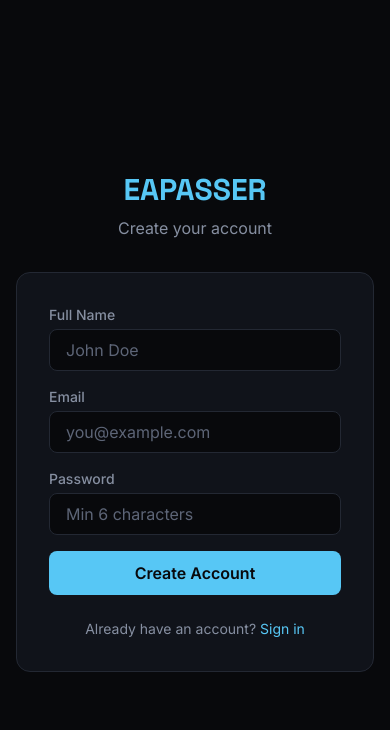
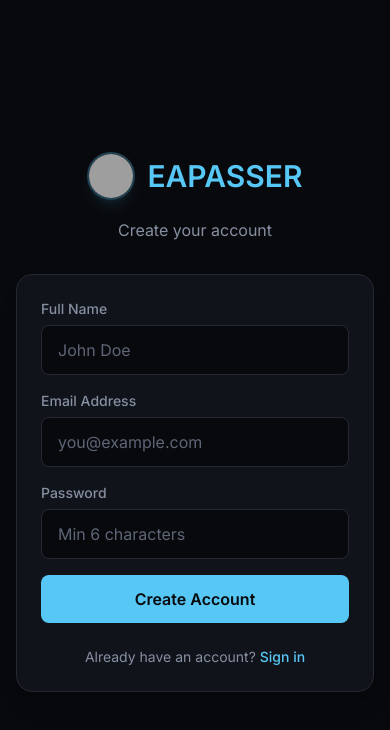
Before and after one commit to owolabirodwan10-crypto/the-ea-passer, a Next.js app: page /register in a window 390 px wide. Shown: the top 730 px of the page. Built offline with nearby package versions, Linux system fonts and the light colour scheme; no server answers; grey boxes are pictures that could not be loaded.

Commit message:
Fix: Premium design with logo, header, footer, and mobile responsiveness

```diff
--- a/src/app/dashboard/layout.tsx
+++ b/src/app/dashboard/layout.tsx
@@ -1,7 +1,9 @@
 "use client";
 
 import type React from "react";
+import { useState } from "react";
 import Link from "next/link";
+import Image from "next/image";
 import { usePathname } from "next/navigation";
 import {
   LayoutGrid,
@@ -10,6 +12,8 @@ import {
   User,
   LogOut,
   Home,
+  Menu,
+  X,
 } from "lucide-react";
 import { createBrowserSupabaseClient } from "@/lib/supabase-client";
 
@@ -27,6 +31,7 @@ export default function DashboardLayout({
 }) {
   const pathname = usePathname();
   const supabase = createBrowserSupabaseClient();
+  const [sidebarOpen, setSidebarOpen] = useState(false);
 
   const handleSignOut = async () => {
     await supabase.auth.signOut();
@@ -35,15 +40,34 @@ export default function DashboardLayout({
 
   return (
     <div className="min-h-screen bg-bg text-text">
+      {/* Mobile Menu Button */}
+      <button
+        onClick={() => setSidebarOpen(!sidebarOpen)}
+        className="lg:hidden fixed top-4 left-4 z-50 p-2 rounded-lg bg-surface border border-border text-text hover:bg-bg transition"
+      >
+        {sidebarOpen ? <X className="w-6 h-6" /> : <Menu className="w-6 h-6" />}
+      </button>
+
       {/* Sidebar */}
-      <aside className="fixed top-0 left-0 h-full w-64 bg-surface border-r border-border p-4 overflow-y-auto">
+      <aside
+        className={`fixed top-0 left-0 h-full w-72 bg-surface border-r border-border p-4 overflow-y-auto transition-transform duration-300 z-40 ${
+          sidebarOpen ? "translate-x-0" : "-translate-x-full lg:translate-x-0"
+        }`}
+      >
         <div className="mb-8">
-          <Link href="/">
-            <h1 className="text-xl font-bold text-primaryBright cursor-pointer hover:opacity-80 transition">
-              EAPASSER
-            </h1>
+          <Link href="/" className="flex items-center gap-3">
+            <div className="relative w-10 h-10 rounded-full overflow-hidden border-2 border-primaryBright/30 flex-shrink-0">
+              <Image
+                src="/icon.png"
+                alt="EAPASSER"
+                fill
+                className="object-cover"
+                priority
+              />
+            </div>
+            <span className="text-xl font-bold text-primaryBright">EAPASSER</span>
           </Link>
-          <p className="text-sm text-muted mt-1">Dashboard</p>
+          <p className="text-sm text-muted mt-2">Dashboard</p>
         </div>
 
         <nav className="space-y-1">
@@ -54,6 +78,7 @@ export default function DashboardLayout({
               <Link
                 key={item.href}
                 href={item.href}
+                onClick={() => setSidebarOpen(false)}
                 className={`flex items-center gap-3 px-4 py-2.5 rounded-lg transition ${
                   isActive
                     ? "bg-primaryBright/10 text-primaryBright"
@@ -61,12 +86,13 @@ export default function DashboardLayout({
                 }`}
               >
                 <Icon className="w-5 h-5" />
-                {item.label}
+                <span>{item.label}</span>
               </Link>
             );
           })}
           <Link
             href="/"
+            onClick={() => setSidebarOpen(false)}
             className="flex items-center gap-3 px-4 py-2.5 rounded-lg text-muted hover:text-text hover:bg-bg transition"
           >
             <Home className="w-5 h-5" />
@@ -82,8 +108,18 @@ export default function DashboardLayout({
         </nav>
       </aside>
 
+      {/* Overlay for mobile */}
+      {sidebarOpen && (
+        <div
+          className="fixed inset-0 bg-black/50 z-30 lg:hidden"
+          onClick={() => setSidebarOpen(false)}
+        />
+      )}
+
       {/* Main content */}
-      <main className="ml-64 p-8">{children}</main>
+      <main className="lg:ml-72 p-4 sm:p-6 lg:p-8 pt-16 lg:pt-8">
+        {children}
+      </main>
     </div>
   );
 }
--- a/src/app/login/page.tsx
+++ b/src/app/login/page.tsx
@@ -4,6 +4,7 @@ import { Suspense } from "react";
 import { useState } from "react";
 import { useSearchParams } from "next/navigation";
 import Link from "next/link";
+import Image from "next/image";
 import { createBrowserSupabaseClient } from "@/lib/supabase-client";
 
 function LoginForm() {
@@ -43,36 +44,47 @@ function LoginForm() {
   };
 
   return (
-    <div className="flex min-h-screen items-center justify-center bg-bg px-4">
+    <div className="flex min-h-screen items-center justify-center bg-bg px-4 py-8">
       <div className="w-full max-w-md">
         <div className="text-center mb-8">
-          <Link href="/">
-            <h1 className="text-4xl font-bold text-primaryBright cursor-pointer hover:opacity-80 transition">EAPASSER</h1>
+          <Link href="/" className="inline-block">
+            <div className="flex items-center justify-center gap-3">
+              <div className="relative w-12 h-12 rounded-full overflow-hidden border-2 border-primaryBright/30 shadow-lg shadow-primaryBright/10 flex-shrink-0">
+                <Image
+                  src="/icon.png"
+                  alt="EAPASSER"
+                  fill
+                  className="object-cover"
+                  priority
+                />
+              </div>
+              <span className="text-3xl font-bold text-primaryBright">EAPASSER</span>
+            </div>
           </Link>
-          <p className="text-muted mt-2">Sign in to your account</p>
+          <p className="text-muted mt-3">Sign in to your account</p>
         </div>
 
-        <div className="bg-surface p-8 rounded-card border border-border">
+        <div className="bg-surface p-6 sm:p-8 rounded-2xl border border-border shadow-xl">
           <form onSubmit={handleSubmit} className="space-y-4">
             <div>
-              <label className="block text-sm font-medium text-muted mb-1">Email</label>
+              <label className="block text-sm font-medium text-muted mb-1.5">Email Address</label>
               <input
                 type="email"
                 value={email}
                 onChange={(e) => setEmail(e.target.value)}
-                className="w-full px-4 py-2 rounded-lg bg-bg border border-border text-text placeholder-mutedSoft focus:outline-none focus:border-primaryBright transition"
+                className="w-full px-4 py-3 rounded-lg bg-bg border border-border text-text placeholder-mutedSoft focus:outline-none focus:ring-2 focus:ring-primaryBright/50 transition"
                 placeholder="you@example.com"
                 required
               />
             </div>
 
             <div>
-              <label className="block text-sm font-medium text-muted mb-1">Password</label>
+              <label className="block text-sm font-medium text-muted mb-1.5">Password</label>
               <input
                 type="password"
                 value={password}
                 onChange={(e) => setPassword(e.target.value)}
-                className="w-full px-4 py-2 rounded-lg bg-bg border border-border text-text placeholder-mutedSoft focus:outline-none focus:border-primaryBright transition"
+                className="w-full px-4 py-3 rounded-lg bg-bg border border-border text-text placeholder-mutedSoft focus:outline-none focus:ring-2 focus:ring-primaryBright/50 transition"
                 placeholder="••••••••"
                 required
               />
@@ -87,16 +99,20 @@ function LoginForm() {
             <button
               type="submit"
               disabled={loading}
-              className="w-full py-2.5 bg-primaryBright text-bg font-semibold rounded-lg hover:opacity-90 transition disabled:opacity-50"
+              className="w-full py-3 bg-primaryBright text-bg font-semibold rounded-lg hover:opacity-90 transition disabled:opacity-50 text-base"
             >
               {loading ? "Signing in..." : "Sign In"}
             </button>
           </form>
 
-          <p className="mt-6 text-center text-sm text-muted">
-            Don&apos;t have an account?{" "}
-            <Link href="/register" className="text-primaryBright hover:underline">Create one</Link>
-          </p>
+          <div className="mt-6 text-center">
+            <p className="text-sm text-muted">
+              Don't have an account?{" "}
+              <Link href="/register" className="text-primaryBright hover:underline font-medium">
+                Create one
+              </Link>
+            </p>
+          </div>
         </div>
       </div>
     </div>
--- a/src/app/page.tsx
+++ b/src/app/page.tsx
@@ -1,15 +1,21 @@
 import { prisma } from "@/lib/prisma";
 import Link from "next/link";
 import Image from "next/image";
+import { SiteHeader } from "@/components/layout/SiteHeader";
+import { SiteFooter } from "@/components/layout/SiteFooter";
 import {
   ArrowRight,
   Zap,
   Star,
-  ChevronRight
+  ChevronRight,
+  Shield,
+  TrendingUp,
+  Users,
+  BarChart3
 } from "lucide-react";
 
 export default async function HomePage() {
-  // ✅ Fetch featured products with categories
+  // Fetch featured products
   const featuredProducts = await prisma.product.findMany({
     where: {
       status: "APPROVED",
@@ -22,47 +28,48 @@ export default async function HomePage() {
     orderBy: { createdAt: "desc" },
   });
 
-  // ✅ Fetch categories
+  // Fetch categories
   const categories = await prisma.productCategory.findMany({
     where: { active: true },
     orderBy: { sortOrder: "asc" },
     take: 6,
   });
 
-  // ✅ Get total product count
+  // Get total product count
   const listingCount = await prisma.product.count({
     where: { status: "APPROVED" },
   });
 
-  // ✅ Get images for each product using a single query (more efficient)
-  const productIds = featuredProducts.map(p => p.id);
-
-  let productImages: any[] = [];
-  if (productIds.length > 0) {
+  // Get images for each product
+  const featured = await Promise.all(
+    featuredProducts.map(async (product) => {
+      let mainImage = null;
       try {
-      // ✅ Try to fetch images - if this fails, we just have no images
-      productImages = await prisma.$queryRaw`
-        SELECT * FROM "ProductImage"
-        WHERE "product_id" IN (${productIds.join(',')})
-        AND "is_main" = true
-      ` as any[];
+        const images = await prisma.productImage.findMany({
+          where: {
+            product_id: product.id,
+            is_main: true,
+          },
+          take: 1,
+        });
+        if (images && images.length > 0) {
+          mainImage = images[0];
+        }
       } catch (error) {
-      // If the table doesn't exist or query fails, just use empty array
-      productImages = [];
-    }
+        mainImage = null;
       }
 
-  // ✅ Combine products with their images
-  const featured = featuredProducts.map((product) => {
-    const image = productImages.find((img: any) => img.product_id === product.id);
       return {
         ...product,
-      images: image ? [{ url: image.url, is_main: true }] : [],
+        images: mainImage ? [{ url: mainImage.url, is_main: true }] : [],
       };
-  });
+    })
+  );
 
   return (
     <div className="min-h-screen bg-bg text-text">
+      <SiteHeader />
+
       {/* Hero Section */}
       <section className="relative overflow-hidden py-20 sm:py-32">
         <div className="container-custom relative z-10">
@@ -90,7 +97,7 @@ export default async function HomePage() {
                   View Performance
                 </Link>
               </div>
-              <div className="mt-8 flex items-center gap-6">
+              <div className="mt-8 flex flex-wrap items-center gap-6">
                 <div>
                   <p className="text-2xl font-bold text-white">{listingCount}+</p>
                   <p className="text-sm text-muted">Trading Systems</p>
@@ -139,7 +146,7 @@ export default async function HomePage() {
                       <span className="text-sm text-muted">Active Trades</span>
                       <span className="text-sm font-medium text-primaryBright">4</span>
                     </div>
-                    <div className="mt-2 flex items-center gap-2">
+                    <div className="mt-2 flex flex-wrap items-center gap-2">
                       <span className="text-xs px-2 py-1 bg-success/20 text-success rounded">EURUSD</span>
                       <span className="text-xs px-2 py-1 bg-yellow-500/20 text-yellow-500 rounded">XAUUSD</span>
                       <span className="text-xs px-2 py-1 bg-blue-500/20 text-blue-500 rounded">GBPUSD</span>
@@ -163,7 +170,7 @@ export default async function HomePage() {
       {/* Trust Strip */}
       <section className="py-8 border-y border-border">
         <div className="container-custom">
-          <div className="flex flex-wrap items-center justify-center gap-8 md:gap-12">
+          <div className="flex flex-wrap items-center justify-center gap-6 md:gap-12">
             {['MT4', 'MT5', 'Forex', 'Gold', 'Indices', 'Prop Firms', 'Automation', 'Risk Management'].map((item) => (
               <span key={item} className="text-sm font-medium text-muted hover:text-primaryBright transition-colors">
                 {item}
@@ -173,18 +180,62 @@ export default async function HomePage() {
         </div>
       </section>
 
+      {/* Why EAPASSER */}
+      <section className="py-16">
+        <div className="container-custom">
+          <div className="text-center mb-12">
+            <h2 className="text-3xl font-bold">
+              Why <span className="text-primaryBright">EAPASSER</span>
+            </h2>
+            <p className="text-muted mt-2 max-w-2xl mx-auto">
+              Built around professionalism, transparency, and technology.
+            </p>
+          </div>
+          <div className="grid grid-cols-1 md:grid-cols-3 gap-8">
+            {[
+              {
+                icon: Shield,
+                title: 'Risk-First Approach',
+                description: 'Every system is designed with risk management at its core. No guaranteed profits, just disciplined execution.',
+              },
+              {
+                icon: TrendingUp,
+                title: 'Verified Performance',
+                description: 'Real data, real results. Backtest, demo, and live performance clearly labeled for transparency.',
+              },
+              {
+                icon: Users,
+                title: 'Professional Support',
+                description: 'Continuous development, customer support, and regular updates to keep your systems performing.',
+              },
+            ].map((item, index) => {
+              const Icon = item.icon;
+              return (
+                <div key={index} className="card p-6 text-center hover:scale-[1.02] transition-all duration-300">
+                  <div className="w-14 h-14 mx-auto rounded-2xl bg-primaryBright/10 flex items-center justify-center mb-4">
+                    <Icon className="w-7 h-7 text-primaryBright" />
+                  </div>
+                  <h3 className="text-xl font-semibold mb-2">{item.title}</h3>
+                  <p className="text-sm text-muted">{item.description}</p>
+                </div>
+              );
+            })}
+          </div>
+        </div>
+      </section>
+
       {/* Featured Products */}
       {featured.length > 0 && (
-        <section className="py-16">
+        <section className="py-16 bg-surface/30">
           <div className="container-custom">
-            <div className="flex items-center justify-between mb-8">
+            <div className="flex flex-wrap items-center justify-between mb-8">
               <div>
                 <h2 className="text-2xl sm:text-3xl font-bold">
                   Featured <span className="text-primaryBright">Systems</span>
                 </h2>
-                <p className="text-muted mt-2">Premium trading systems trusted by traders worldwide.</p>
+                <p className="text-muted mt-1">Premium trading systems trusted by traders worldwide.</p>
               </div>
-              <Link href="/marketplace" className="text-primaryBright hover:underline flex items-center gap-1">
+              <Link href="/marketplace" className="text-primaryBright hover:underline flex items-center gap-1 mt-2 sm:mt-0">
                 View All
                 <ChevronRight className="w-4 h-4" />
               </Link>
@@ -218,7 +269,7 @@ export default async function HomePage() {
                     )}
                   </div>
                   <div className="p-5">
-                    <div className="flex items-center gap-2 mb-2">
+                    <div className="flex flex-wrap items-center gap-2 mb-2">
                       {product.category && (
                         <span className="badge badge-primary text-xs">
                           {product.category.name}
@@ -234,7 +285,7 @@ export default async function HomePage() {
                     <p className="text-sm text-muted line-clamp-2">
                       {product.short_description || "Professional trading system"}
                     </p>
-                    <div className="mt-4 flex items-center justify-between">
+                    <div className="mt-4 flex flex-wrap items-center justify-between">
                       <div>
                         {product.sale_price ? (
                           <div className="flex items-center gap-2">
@@ -267,7 +318,7 @@ export default async function HomePage() {
 
       {/* Categories */}
       {categories.length > 0 && (
-        <section className="py-16 bg-surface/30">
+        <section className="py-16">
           <div className="container-custom">
             <h2 className="text-2xl font-bold text-center mb-8">
               Browse by <span className="text-primaryBright">Category</span>
@@ -309,6 +360,8 @@ export default async function HomePage() {
           </div>
         </div>
       </section>
+
+      <SiteFooter />
     </div>
   );
 }
--- a/src/app/register/page.tsx
+++ b/src/app/register/page.tsx
@@ -3,6 +3,7 @@
 import { useState } from "react";
 import { useRouter } from "next/navigation";
 import Link from "next/link";
+import Image from "next/image";
 import { createBrowserSupabaseClient } from "@/lib/supabase-client";
 
 export default function RegisterPage() {
@@ -45,22 +46,22 @@ export default function RegisterPage() {
 
   if (success) {
     return (
-      <div className="flex min-h-screen items-center justify-center bg-bg px-4">
+      <div className="flex min-h-screen items-center justify-center bg-bg px-4 py-8">
         <div className="w-full max-w-md text-center">
-          <div className="bg-surface p-8 rounded-card border border-border">
-            <div className="w-16 h-16 mx-auto mb-4 rounded-full bg-success/20 flex items-center justify-center">
-              <svg className="w-8 h-8 text-success" fill="none" stroke="currentColor" viewBox="0 0 24 24">
+          <div className="bg-surface p-8 rounded-2xl border border-border shadow-xl">
+            <div className="w-20 h-20 mx-auto mb-4 rounded-full bg-success/20 flex items-center justify-center">
+              <svg className="w-10 h-10 text-success" fill="none" stroke="currentColor" viewBox="0 0 24 24">
                 <path strokeLinecap="round" strokeLinejoin="round" strokeWidth={2} d="M5 13l4 4L19 7" />
               </svg>
             </div>
             <h2 className="text-2xl font-bold text-text mb-2">Check Your Email</h2>
             <p className="text-muted">
-              We&apos;ve sent a confirmation link to <strong>{email}</strong>.
+              We&apos;ve sent a confirmation link to <strong className="text-text">{email}</strong>.
               Please check your inbox and click the link to activate your account.
             </p>
             <Link
               href="/login"
-              className="mt-6 inline-block px-6 py-2 bg-primaryBright text-bg font-semibold rounded-lg hover:opacity-90 transition"
+              className="mt-6 inline-block px-6 py-3 bg-primaryBright text-bg font-semibold rounded-lg hover:opacity-90 transition"
             >
               Go to Login
             </Link>
@@ -71,46 +72,59 @@ export default function RegisterPage() {
   }
 
   return (
-    <div className="flex min-h-screen items-center justify-center bg-bg px-4">
+    <div className="flex min-h-screen items-center justify-center bg-bg px-4 py-8">
       <div className="w-full max-w-md">
         <div className="text-center mb-8">
-          <h1 className="text-3xl font-bold text-primaryBright">EAPASSER</h1>
-          <p className="text-muted mt-2">Create your account</p>
+          <Link href="/" className="inline-block">
+            <div className="flex items-center justify-center gap-3">
+              <div className="relative w-12 h-12 rounded-full overflow-hidden border-2 border-primaryBright/30 shadow-lg shadow-primaryBright/10 flex-shrink-0">
+                <Image
+                  src="/icon.png"
+                  alt="EAPASSER"
+                  fill
+                  className="object-cover"
+                  priority
+                />
+              </div>
+              <span className="text-3xl font-bold text-primaryBright">EAPASSER</span>
+            </div>
+          </Link>
+          <p className="text-muted mt-3">Create your account</p>
         </div>
 
-        <div className="bg-surface p-8 rounded-card border border-border">
+        <div className="bg-surface p-6 sm:p-8 rounded-2xl border border-border shadow-xl">
           <form onSubmit={handleSubmit} className="space-y-4">
             <div>
-              <label className="block text-sm font-medium text-muted mb-1">Full Name</label>
+              <label className="block text-sm font-medium text-muted mb-1.5">Full Name</label>
               <input
                 type="text"
                 value={name}
                 onChange={(e) => setName(e.target.value)}
-                className="w-full px-4 py-2 rounded-lg bg-bg border border-border text-text placeholder-mutedSoft focus:outline-none focus:border-primaryBright transition"
+                className="w-full px-4 py-3 rounded-lg bg-bg border border-border text-text placeholder-mutedSoft focus:outline-none focus:ring-2 focus:ring-primaryBright/50 transition"
                 placeholder="John Doe"
                 required
               />
             </div>
 
             <div>
-              <label className="block text-sm font-medium text-muted mb-1">Email</label>
+              <label className="block text-sm font-medium text-muted mb-1.5">Email Address</label>
               <input
                 type="email"
                 value={email}
                 onChange={(e) => setEmail(e.target.value)}
-                className="w-full px-4 py-2 rounded-lg bg-bg border border-border text-text placeholder-mutedSoft focus:outline-none focus:border-primaryBright transition"
+                className="w-full px-4 py-3 rounded-lg bg-bg border border-border text-text placeholder-mutedSoft focus:outline-none focus:ring-2 focus:ring-primaryBright/50 transition"
                 placeholder="you@example.com"
                 required
               />
             </div>
 
             <div>
-              <label className="block text-sm font-medium text-muted mb-1">Password</label>
+              <label className="block text-sm font-medium text-muted mb-1.5">Password</label>
               <input
                 type="password"
                 value={password}
                 onChange={(e) => setPassword(e.target.value)}
-                className="w-full px-4 py-2 rounded-lg bg-bg border border-border text-text placeholder-mutedSoft focus:outline-none focus:border-primaryBright transition"
+                className="w-full px-4 py-3 rounded-lg bg-bg border border-border text-text placeholder-mutedSoft focus:outline-none focus:ring-2 focus:ring-primaryBright/50 transition"
                 placeholder="Min 6 characters"
                 required
                 minLength={6}
@@ -126,18 +140,20 @@ export default function RegisterPage() {
             <button
               type="submit"
               disabled={loading}
-              className="w-full py-2.5 bg-primaryBright text-bg font-semibold rounded-lg hover:opacity-90 transition disabled:opacity-50"
+              className="w-full py-3 bg-primaryBright text-bg font-semibold rounded-lg hover:opacity-90 transition disabled:opacity-50 text-base"
             >
               {loading ? "Creating account..." : "Create Account"}
             </button>
           </form>
 
-          <p className="mt-6 text-center text-sm text-muted">
-            Already have an account?{" "}
-            <Link href="/login" className="text-primaryBright hover:underline">
-              Sign in
-            </Link>
-          </p>
+          <div className="mt-6 text-center">
+            <p className="text-sm text-muted">
+              Already have an account?{" "}
+              <Link href="/login" className="text-primaryBright hover:underline font-medium">
+                Sign in
+              </Link>
+            </p>
+          </div>
         </div>
       </div>
     </div>
```
Lines whose indentation alone changed are shown as unchanged.
